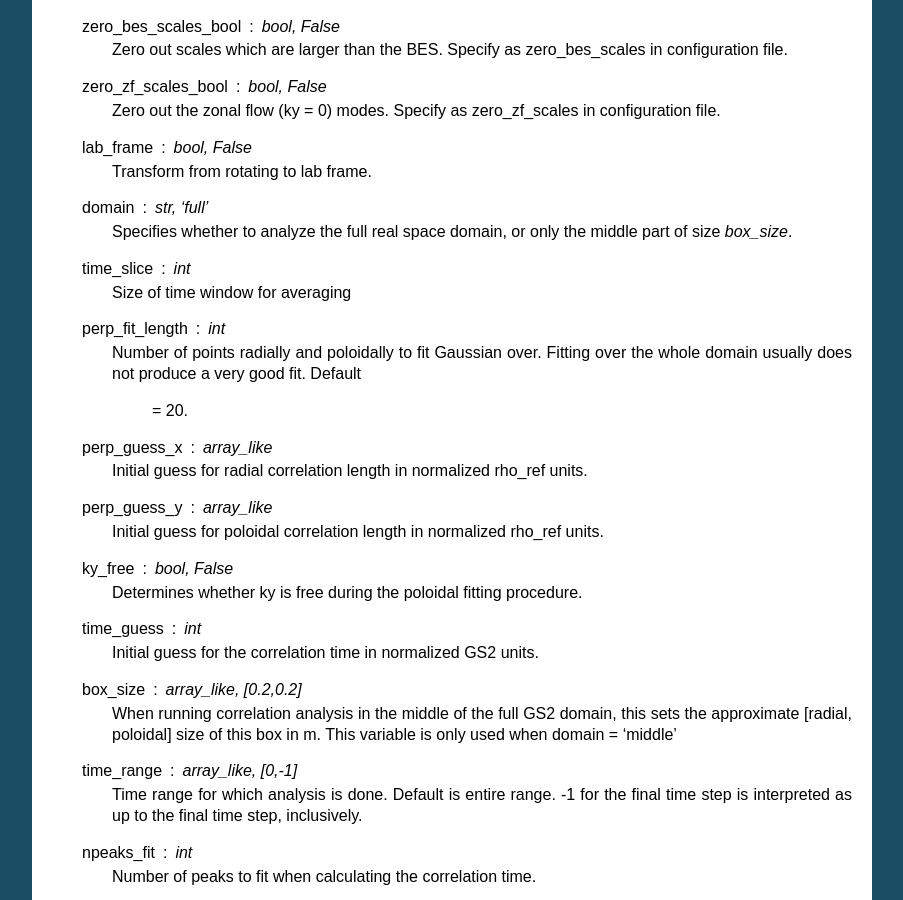
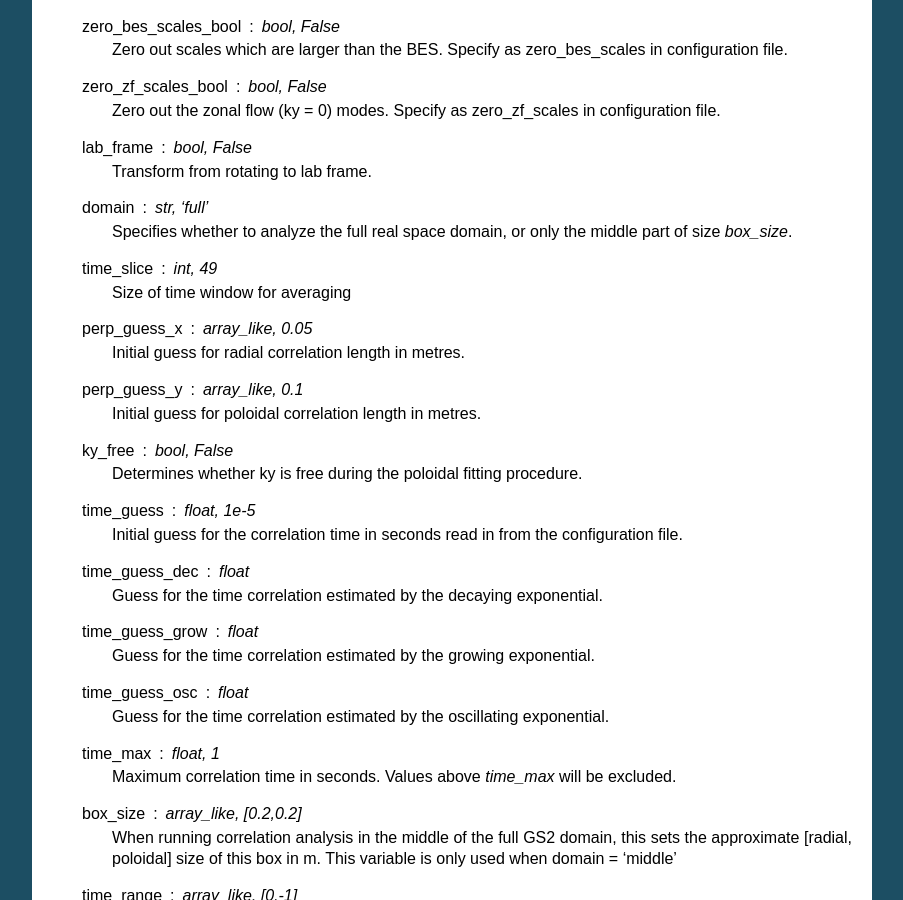
Before and after one commit to ferdinandvanwyk/gs2_correlation, a Sphinx documentation site: the page built from doc/source/simulation.rst, in a window 1280 px wide and 900 px high, scrolled down 1005 px. Shown: the whole window, without its empty margins (198-1101 px from the left). Built offline with Sphinx 7.4.7, drawn with Linux system fonts in a browser that asks for light colours; formulas are drawn with MathJax 3; some of the changed text lies outside the part shown.

Commit message:
update time fit to lmfit

```diff
--- a/doc/source/simulation.rst
+++ b/doc/source/simulation.rst
@@ -51,21 +51,26 @@ Instance Variables of Simulation Class
    domain : str, 'full'
        Specifies whether to analyze the full real space domain, or only the
        middle part of size *box_size*.
-   time_slice : int
+   time_slice : int, 49
        Size of time window for averaging
-   perp_fit_length : int
-       Number of points radially and poloidally to fit Gaussian over. Fitting
-       over the whole domain usually does not produce a very good fit. Default
-        = 20.
-   perp_guess_x : array_like
-       Initial guess for radial correlation length in normalized rho_ref units.
-   perp_guess_y : array_like
-       Initial guess for poloidal correlation length in normalized rho_ref
-       units.
+   perp_guess_x : array_like, 0.05
+       Initial guess for radial correlation length in metres.
+   perp_guess_y : array_like, 0.1
+       Initial guess for poloidal correlation length in metres.
    ky_free : bool, False
       Determines whether ky is free during the poloidal fitting procedure.
-   time_guess : int
-       Initial guess for the correlation time in normalized GS2 units.
+   time_guess : float, 1e-5
+       Initial guess for the correlation time in seconds read in from the
+       configuration file.
+   time_guess_dec : float
+       Guess for the time correlation estimated by the decaying exponential.
+   time_guess_grow : float
+       Guess for the time correlation estimated by the growing exponential.
+   time_guess_osc : float
+       Guess for the time correlation estimated by the oscillating exponential.
+   time_max : float, 1
+       Maximum correlation time in seconds. Values above `time_max` will be
+       excluded.
    box_size : array_like, [0.2,0.2]
        When running correlation analysis in the middle of the full GS2
        domain, this sets the approximate [radial, poloidal] size of this
@@ -294,15 +299,18 @@ Configuration Variables
    domain : str, 'full'
        Specifies whether to analyze the full real space domain, or only the
        middle part of size *box_size*.
-   time_slice : int, 50
+   time_slice : int, 49
        Size of time window for averaging
-   perp_guess : array_like, [1,1]
+   perp_guess : array_like, [0.02,0.1]
        Initial guess for the radial and poloidal correlation lengths. Of the
-       form [lx, ly] in normalized rho_ref units.
+       form [lx, ly] in metres.
    ky_free : bool, False
       Determines whether ky is free during the poloidal fitting procedure.
-   time_guess : int, 10
-       Initial guess for the correlation time in normalized GS2 units.
+   time_guess : float, 1e-5
+       Initial guess for the correlation time in seconds.
+   time_max : float, 1
+       Maximum correlation time in seconds. Values above `time_max` will be
+       excluded.
    box_size : array_like, [0.2,0.2]
        When running correlation analysis in the middle of the full GS2
        domain, this sets the approximate [radial, poloidal] size of this
```
Also changed, not shown: 4 other files.
